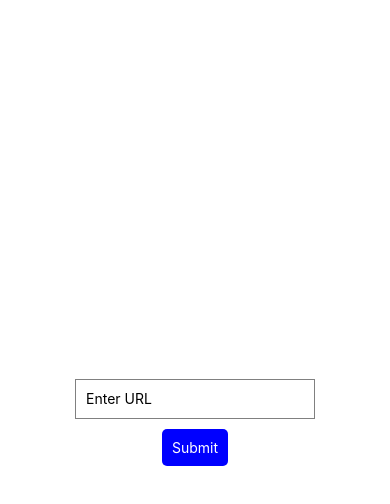
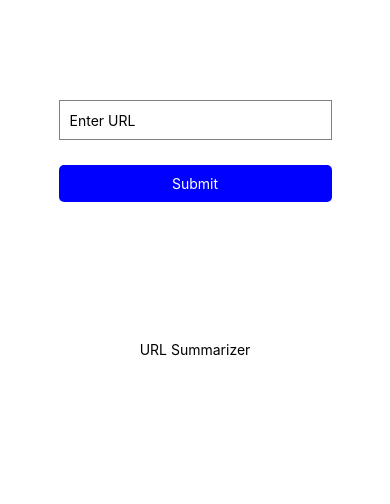
Before and after one commit to dewinterjack/url-summarizer, a React Native app: screen / in a window 390 px wide. Shown: the top 504 px of the page. Built offline with nearby package versions, Linux system fonts and the light colour scheme.

Commit message:
UI Improvements

```diff
--- a/App.js
+++ b/App.js
@@ -1,6 +1,7 @@
 import { StatusBar } from 'expo-status-bar';
-import { StyleSheet, View, ActivityIndicator, Modal, Button, Text, TouchableOpacity, ScrollView, AppRegistry } from 'react-native';
+import { StyleSheet, View, ActivityIndicator, Modal, Text, TouchableOpacity, ScrollView, AppRegistry } from 'react-native';
 import { useState } from 'react';
+import Ionicons from '@expo/vector-icons/Ionicons';
 import URLSubmitter from './components/URLSubmitter';
 import Reader from './components/Reader';
 import useArticle from './hooks/useArticle';
@@ -73,7 +74,9 @@ function App() {
         )}
 
         <Reader content={article} />
-        <Button title="Close" onPress={() => setIsArticleVisible(false)} />
+        <TouchableOpacity style={styles.closeButton} onPress={() => setIsArticleVisible(false)}>
+          <Ionicons name="close" size={32} />
+        </TouchableOpacity>
       </Modal>
 
       <StatusBar style="auto" />
@@ -101,6 +104,10 @@ const styles = StyleSheet.create({
   summaryButton: {
     marginTop: 25
   },
+  closeButton: {
+    marginBottom: 50,
+    alignSelf: 'center'
+  },
   activityIndicator: {
     marginTop: 20,
     alignSelf: 'center'
--- a/components/URLSubmitter.js
+++ b/components/URLSubmitter.js
@@ -1,5 +1,5 @@
 import React, { useState } from 'react';
-import { View, TextInput, TouchableOpacity, Text, StyleSheet, Keyboard } from 'react-native';
+import { View, TextInput, TouchableOpacity, Text, StyleSheet, Keyboard, Dimensions } from 'react-native';
 
 function URLSubmitter({ handleSubmit }) {
   const [inputText, setInputText] = useState('');
@@ -16,33 +16,46 @@ function URLSubmitter({ handleSubmit }) {
 
   return (
     <View style={styles.container}>
+      <View style={styles.topContainer}>
         <TextInput
           style={styles.input}
           value={inputText}
           onChangeText={text => setInputText(text)}
           placeholder="Enter URL"
-        returnKeyType="done"
+          returnKeyType="Done"
         />
         <TouchableOpacity style={styles.button} onPress={handleFormSubmit}>
           <Text style={styles.buttonText}>Submit</Text>
         </TouchableOpacity>
       </View>
+      <View style={styles.bottomContainer}>
+        <Text>URL Summarizer</Text>
+      </View>
+    </View>
   );
 }
+
+const screenWidth = Dimensions.get('window').width;
 
 const styles = StyleSheet.create({
   container: {
     flex: 1,
-    justifyContent: 'center',
     alignItems: 'center',
     padding: 20,
+    paddingTop: 100
+  },
+  topContainer: {
+    flex: 1,
+  },
+  bottomContainer: {
+    flex: 2
   },
   input: {
-    width: '100%',
+    width: screenWidth * 0.7,
     height: 40,
     borderColor: 'gray',
     borderWidth: 1,
-    marginBottom: 10,
+    marginBottom: 25,
     padding: 10,
   },
   button: {
@@ -57,7 +70,7 @@ const styles = StyleSheet.create({
   submittedText: {
     marginTop: 20,
     fontSize: 16,
-  },
+  }
 });
 
 export default URLSubmitter;
```
Lines whose indentation alone changed are shown as unchanged.
